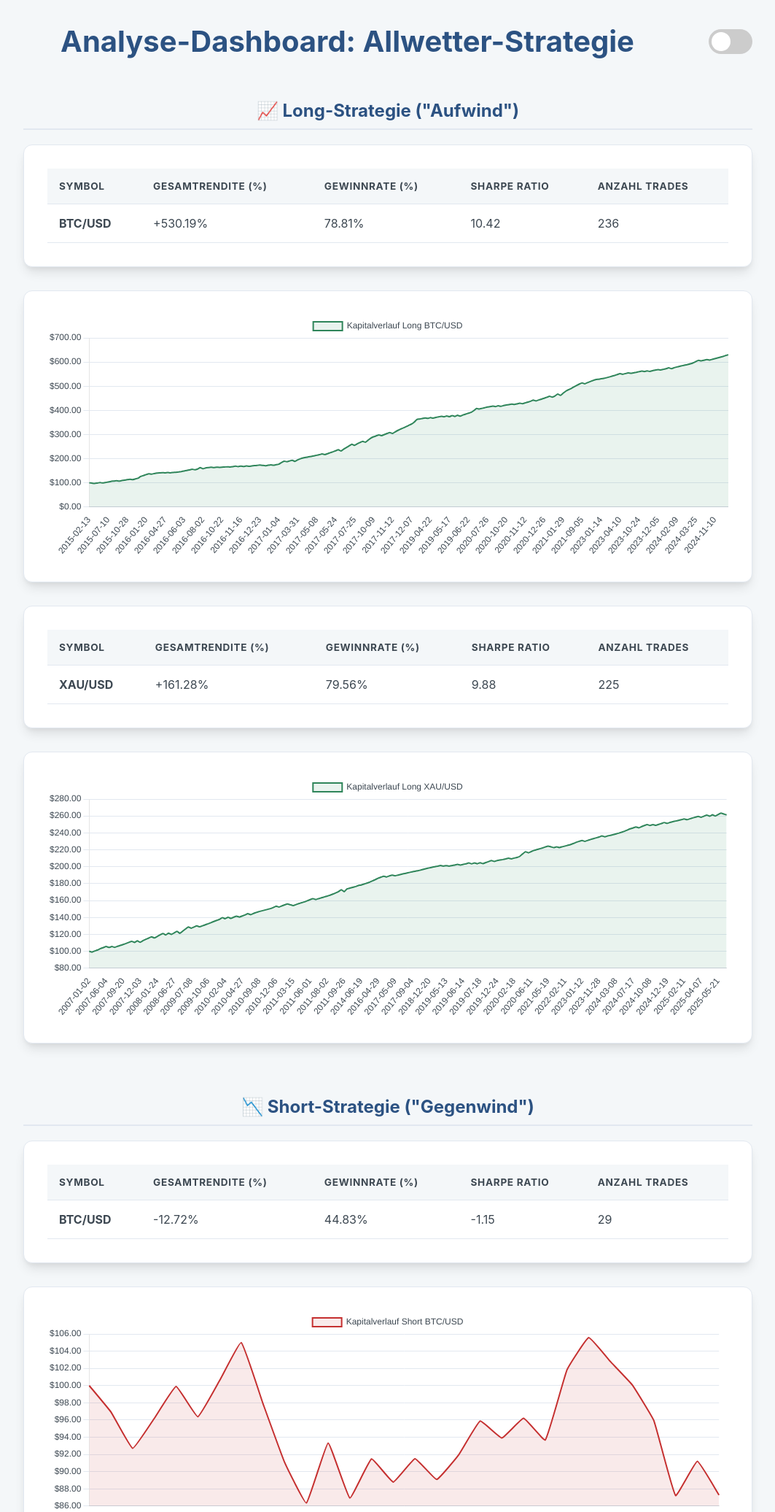
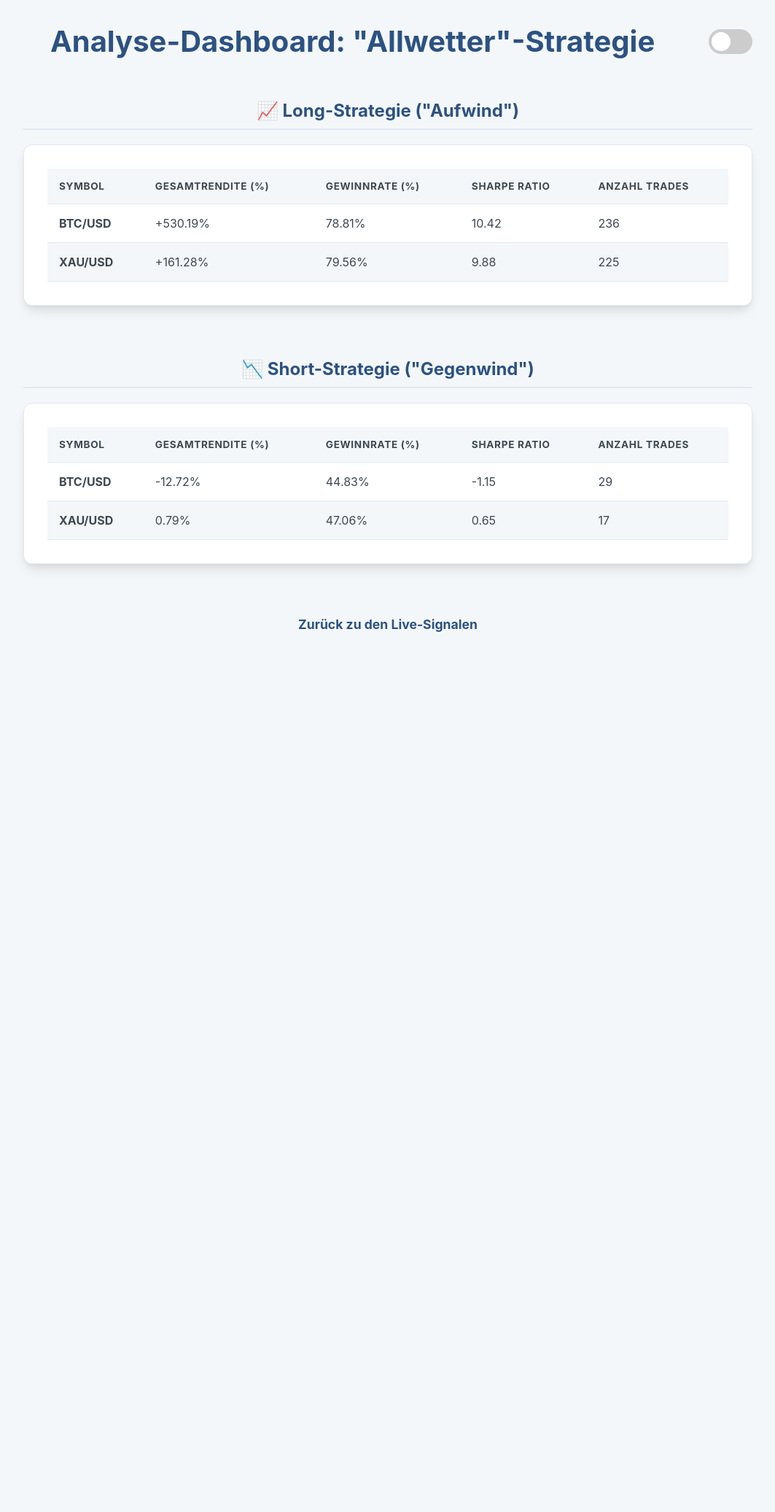
Before and after one commit to andyohneh/finanz-app-backend, a Flask app: page /dashboard in a window 1280 px wide. Shown: the top 2072 px of the page at 73% size, without its empty margins (108-1171 px from the left). After the commit the page ends 866 px from the top, so only its background shows below. Run offline with Flask 3, Linux system fonts and the light colour scheme.

Commit message:
Update dashboard.html

```diff
--- a/templates/dashboard.html
+++ b/templates/dashboard.html
@@ -4,7 +4,6 @@
     <meta charset="UTF-8">
     <meta name="viewport" content="width=device-width, initial-scale=1.0">
     <title>Analyse-Dashboard</title>
-    <script src="https://cdn.jsdelivr.net/npm/chart.js"></script>
     <style>
       :root {
         --bg-color: #f4f7f9; --card-bg-color: #ffffff; --text-color: #3d4852;
@@ -45,7 +44,7 @@
 <body>
 
     <div class="header-container">
-        <h1>Analyse-Dashboard: Allwetter-Strategie</h1>
+        <h1>Analyse-Dashboard: "Allwetter"-Strategie</h1>
         <div class="theme-switch-wrapper">
             <label class="theme-switch" for="checkbox">
                 <input type="checkbox" id="checkbox" />
@@ -55,11 +54,13 @@
     </div>
 
     <h2>📈 Long-Strategie ("Aufwind")</h2>
-    {% for result in results.long %}
     <div class="container">
         <table>
-            <thead><tr><th>Symbol</th><th>Gesamtrendite (%)</th><th>Gewinnrate (%)</th><th>Sharpe Ratio</th><th>Anzahl Trades</th></tr></thead>
+            <thead>
+                <tr><th>Symbol</th><th>Gesamtrendite (%)</th><th>Gewinnrate (%)</th><th>Sharpe Ratio</th><th>Anzahl Trades</th></tr>
+            </thead>
             <tbody>
+                {% for result in results.long %}
                 <tr>
                     <td><strong>{{ result.Symbol }}</strong></td>
                     <td>+{{ result['Gesamtrendite_%'] }}%</td>
@@ -67,22 +68,21 @@
                     <td>{{ result.Sharpe_Ratio }}</td>
                     <td>{{ result.Anzahl_Trades }}</td>
                 </tr>
+                {% else %}
+                <tr><td colspan="5" style="text-align: center;">Keine Long-Strategie-Daten gefunden.</td></tr>
+                {% endfor %}
             </tbody>
         </table>
     </div>
-    <div id="chart-container-long-{{ result.Symbol.replace('/', '') }}" class="container" style="height: 50vh;">
-        <canvas id="equity-chart-long-{{ result.Symbol.replace('/', '') }}"></canvas>
-    </div>
-    {% else %}
-    <div class="container"><p style="text-align:center;">Keine Long-Strategie-Daten gefunden.</p></div>
-    {% endfor %}
 
     <h2>📉 Short-Strategie ("Gegenwind")</h2>
-    {% for result in results.short %}
     <div class="container">
         <table>
-            <thead><tr><th>Symbol</th><th>Gesamtrendite (%)</th><th>Gewinnrate (%)</th><th>Sharpe Ratio</th><th>Anzahl Trades</th></tr></thead>
+            <thead>
+                <tr><th>Symbol</th><th>Gesamtrendite (%)</th><th>Gewinnrate (%)</th><th>Sharpe Ratio</th><th>Anzahl Trades</th></tr>
+            </thead>
             <tbody>
+                {% for result in results.short %}
                 <tr>
                     <td><strong>{{ result.Symbol }}</strong></td>
                     <td>{{ result['Gesamtrendite_%'] }}%</td>
@@ -90,68 +90,16 @@
                     <td>{{ result.Sharpe_Ratio }}</td>
                     <td>{{ result.Anzahl_Trades }}</td>
                 </tr>
+                {% else %}
+                <tr><td colspan="5" style="text-align: center;">Keine Short-Strategie-Daten gefunden.</td></tr>
+                {% endfor %}
             </tbody>
         </table>
     </div>
-    <div id="chart-container-short-{{ result.Symbol.replace('/', '') }}" class="container" style="height: 50vh;">
-        <canvas id="equity-chart-short-{{ result.Symbol.replace('/', '') }}"></canvas>
-    </div>
-    {% else %}
-    <div class="container"><p style="text-align:center;">Keine Short-Strategie-Daten gefunden.</p></div>
-    {% endfor %}
 
     <a href="/" class="back-link">Zurück zu den Live-Signalen</a>
 
     <script>
-      document.addEventListener('DOMContentLoaded', function() {
-          const resultsData = {{ results | tojson }};
-          const isDarkMode = document.body.classList.contains('dark-mode');
-
-          function drawChart(containerId, chartData, label, color, bgColor) {
-              const ctx = document.getElementById(containerId);
-              if (!ctx) return;
-              const labels = chartData.map(item => item.timestamp);
-              const data = chartData.map(item => item.equity);
-
-              new Chart(ctx.getContext('2d'), {
-                  type: 'line',
-                  data: {
-                      labels: labels,
-                      datasets: [{
-                          label: label, data: data, borderColor: color,
-                          backgroundColor: bgColor, fill: true, tension: 0.1,
-                          borderWidth: 2, pointRadius: 0
-                      }]
-                  },
-                  options: {
-                      responsive: true, maintainAspectRatio: false,
-                      scales: {
-                          y: { ticks: { callback: value => `$${value.toFixed(2)}`, color: isDarkMode ? '#e2e8f0' : '#3d4852' }, grid: { color: isDarkMode ? '#4a5568' : '#e2e8f0' } },
-                          x: { ticks: { color: isDarkMode ? '#e2e8f0' : '#3d4852' }, grid: { display: false } }
-                      },
-                      plugins: { legend: { labels: { color: isDarkMode ? '#e2e8f0' : '#3d4852' } } }
-                  }
-              });
-          }
-
-          if (resultsData.long && resultsData.long.length > 0) {
-              resultsData.long.forEach(result => {
-                  if (result.equity_curve) {
-                    const symbolId = result.Symbol.replace('/', '');
-                    drawChart(`equity-chart-long-${symbolId}`, result.equity_curve, `Kapitalverlauf Long ${result.Symbol}`, isDarkMode ? '#68d391' : '#2f855a', isDarkMode ? 'rgba(104, 211, 145, 0.1)' : 'rgba(47, 133, 90, 0.1)');
-                  }
-              });
-          }
-
-          if (resultsData.short && resultsData.short.length > 0) {
-              resultsData.short.forEach(result => {
-                 if (result.equity_curve) {
-                    const symbolId = result.Symbol.replace('/', '');
-                    drawChart(`equity-chart-short-${symbolId}`, result.equity_curve, `Kapitalverlauf Short ${result.Symbol}`, isDarkMode ? '#fc8181' : '#c53030', isDarkMode ? 'rgba(252, 129, 129, 0.1)' : 'rgba(197, 48, 48, 0.1)');
-                 }
-              });
-          }
-
       const themeSwitch = document.getElementById('checkbox');
       const currentTheme = localStorage.getItem('theme');
       if (currentTheme) {
@@ -159,9 +107,8 @@
           if (currentTheme === 'dark-mode') { themeSwitch.checked = true; }
       }
       themeSwitch.addEventListener('change', function(event) {
+          document.body.classList.toggle('dark-mode', event.target.checked);
           localStorage.setItem('theme', event.target.checked ? 'dark-mode' : 'light-mode');
-              window.location.reload();
-          });
       });
     </script>
 </body>
```
Lines whose indentation alone changed are shown as unchanged.
